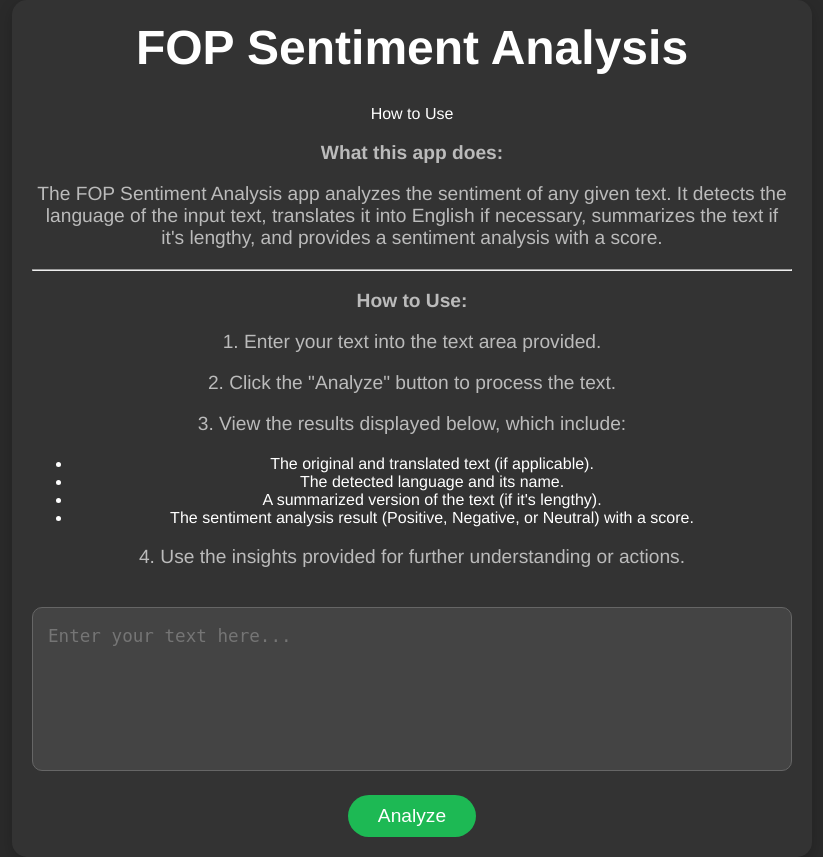
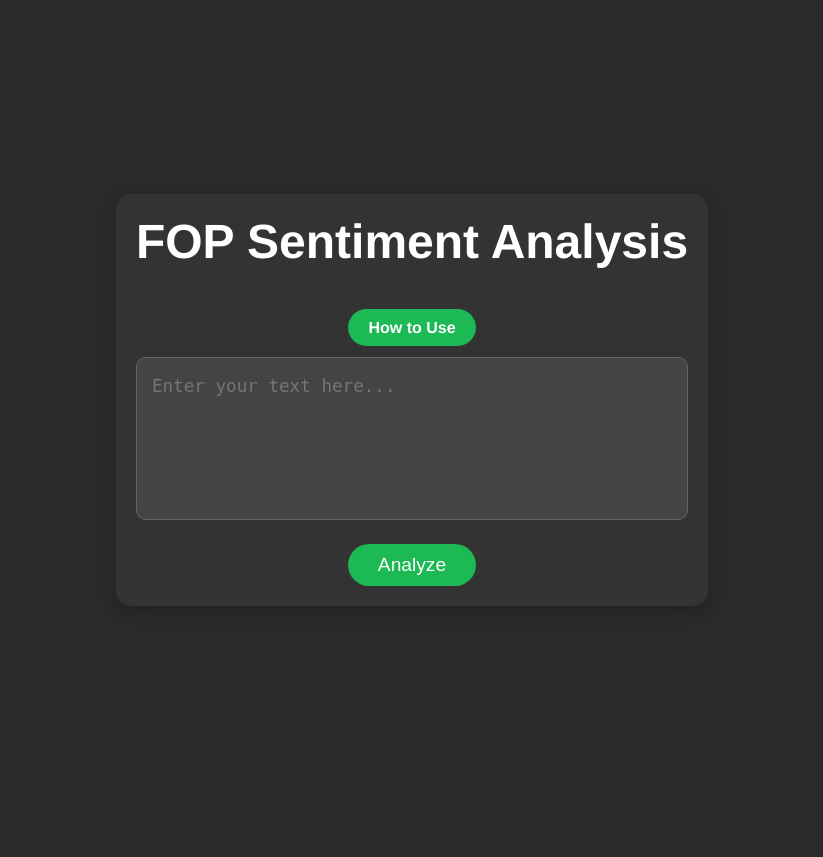
Before and after one commit to 007Wrld/FOPdeploy, a Flask app: page / in a window 1280 px wide. Shown: the whole page, without its empty margins (228-1051 px from the left). After the commit the page ends 586 px from the top, so only its background shows below. Run offline with Flask 3, Linux system fonts and the light colour scheme.

Commit message:
Update styles.css

```diff
--- a/static/styles.css
+++ b/static/styles.css
@@ -255,3 +255,43 @@ textarea, button {
 .sentiment {
     transition: color 0.5s ease;
 }
+
+/* How to Use Section */
+.how-to-use {
+    position: relative;
+    display: inline-block;
+    margin-top: 20px;
+    cursor: pointer;
+    text-align: center;
+}
+
+.how-to-use-button {
+    background-color: #1db954;
+    padding: 10px 20px;
+    border-radius: 20px;
+    color: white;
+    font-size: 1rem;
+    font-weight: bold;
+    transition: background-color 0.3s ease;
+}
+
+.how-to-use-button:hover {
+    background-color: #1ed760;
+}
+
+.tooltip {
+    display: none;
+    position: absolute;
+    top: 110%; /* Below the button */
+    left: 50%;
+    transform: translateX(-50%);
+    background-color: #444;
+    color: white;
+    text-align: left;
+    padding: 15px;
+    border-radius: 10px;
+    box-shadow: 0 5px 15px rgba(0, 0, 0, 0.3);
+    z-index: 1;
+    width: 300px;
+    max-width: 90%;
+    font-size: 0.9rem;
```
